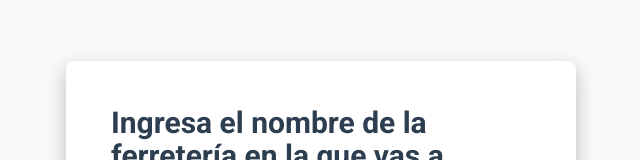
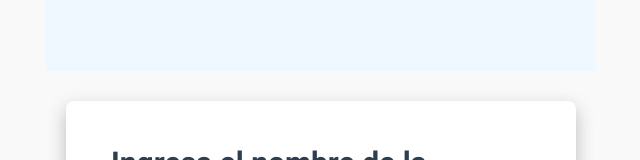
Before and after one commit to Leandro-Moreno/construya-searcher, a Vue app: page / in a window 1280 px wide. Shown: the part 191-351 px from the top of the page, without its empty margins (319-959 px from the left). Built offline with nearby package versions, Linux system fonts and the light colour scheme; no server answers.

Commit message:
update in searcher

```diff
--- a/src/App.vue
+++ b/src/App.vue
@@ -1,12 +1,13 @@
 <script setup>
 import Searcher from './components/searcher.vue'
+import NavBar from './components/navBar.vue'
 </script>
 
 <template>
   <div class="main-body">
-    <header>
+    <NavBar>
 
-    </header>
+    </NavBar>
 
     <main class="body-inner">
       <Searcher/>
--- a/src/components/navBar.vue
+++ b/src/components/navBar.vue
@@ -0,0 +1,28 @@
+<template>
+  <header class="header">
+
+  </header>
+</template>
+<script>
+export default {
+  name: 'NavBar',
+  data() {
+    return {}
+  },
+  methods: {}
+}
+</script>
+<style lang="scss">
+.header {
+  height: 80px;
+  left: 0;
+  position: relative;
+  top: 0;
+  width: 100%;
+  z-index: 99;
+  border-bottom: 1px solid transparent;
+  transition: 0.3s;
+  background-color: #eff7ff;
+}
+
+</style>
--- a/src/components/searcher.vue
+++ b/src/components/searcher.vue
@@ -13,8 +13,9 @@
                placeholder="Nombre de la ferretería"
                type="text"
                v-model="searchQuery"
+               @on-keyup="search"
+               @keyup="search"
         >
-        {{searchQuery}}
         <div class="input-group-append">
           <button
               class="btn btn-squared btn-secondary"
@@ -25,7 +26,7 @@
           </button>
         </div>
         <div class="search-results" v-if="resultsActive">
-          <div v-for="(result, index) in searchActive" ref="result.id" class="result" @click="select(result)">
+          <div v-for="(result, index) in searchActive" ref="result.id" class="result" @click="select(result.id, result.name)">
           <span
               v-if="index<4"
               ref="index"
@@ -38,10 +39,6 @@
     </div>
     <div class="btn btn-primary">
       Continuar
-    </div>
-    <div v-for="ferret in data">
-      {{ferret.name}}
-
     </div>
   </div>
 </template>
@@ -67,7 +64,6 @@ export default {
       if (newValue.length ==0) {
         this.resultsActive = false;
       }
-      this.search();
     },
   },
   methods: {
@@ -78,18 +74,19 @@ export default {
         complete: function (results) {
           this.data = results.data;
           this.searchActive = this.data;
-          console.log(this.data);
         }.bind(this)
       });
     },
     clearSelected() {
       this.selected.name = '';
       this.selected.id = '';
+      this.searchActive = this.data;
     },
-    select(result) {
+    select(id, name) {
       this.searchQuery = '';
       this.resultsActive = false;
-      this.selected = result;
+      this.selected.id = id;
+      this.selected.name = name;
     },
     search() {
       //takes query String to search in data Array that contains object with name and id
@@ -97,8 +94,9 @@ export default {
       if(this.searchQuery.length>0){
         this.resultsActive = true;
       }
+      this.searchActive = this.data;
       //takes this.searchQuery and searches in this.data Object to return an array of objects that match the query
-      this.searchActive = this.data.filter(function (item) {
+      this.searchActive = this.searchActive.filter(function (item) {
         return item.name.toLowerCase().includes(this.searchQuery.toLowerCase());
       }.bind(this));
 
```
